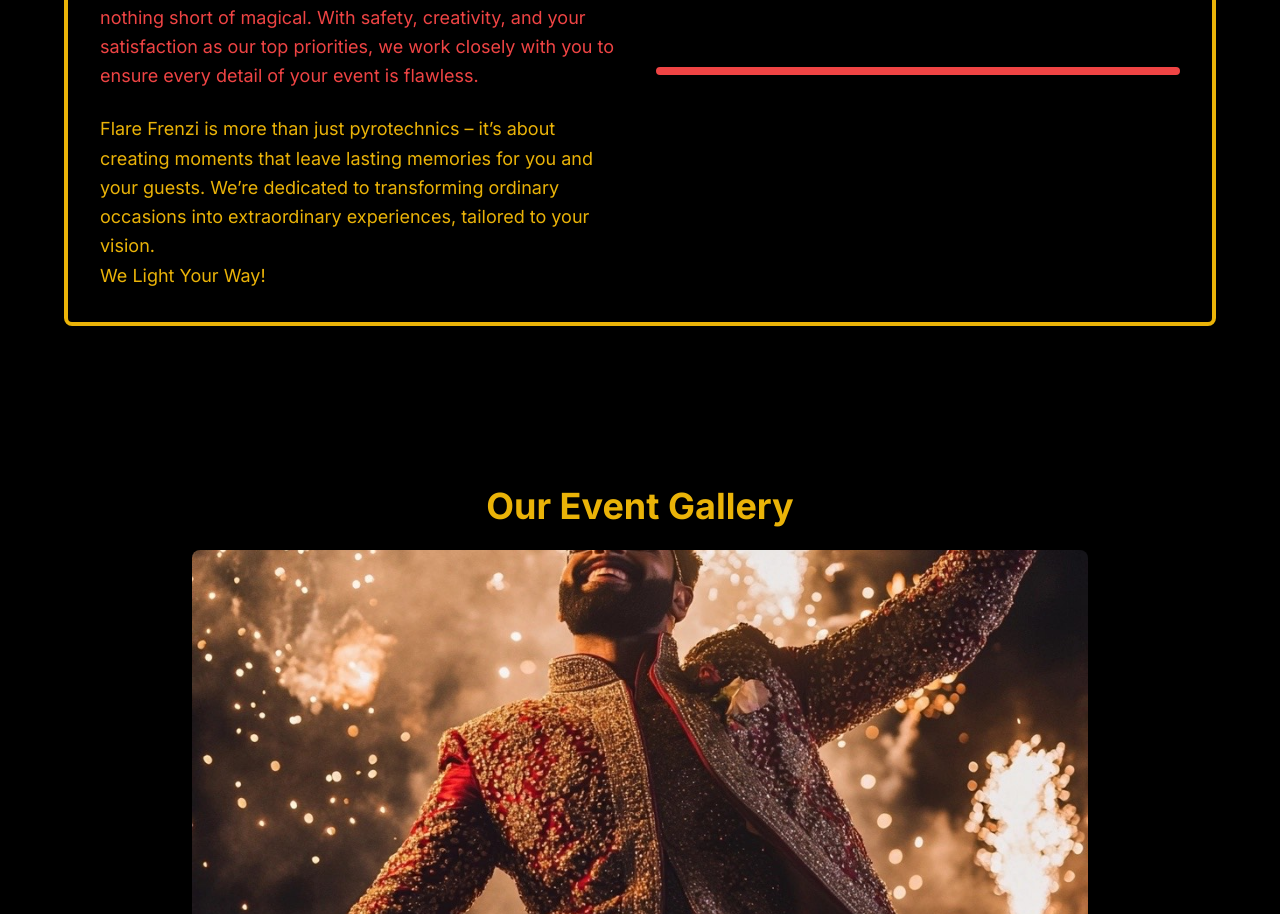
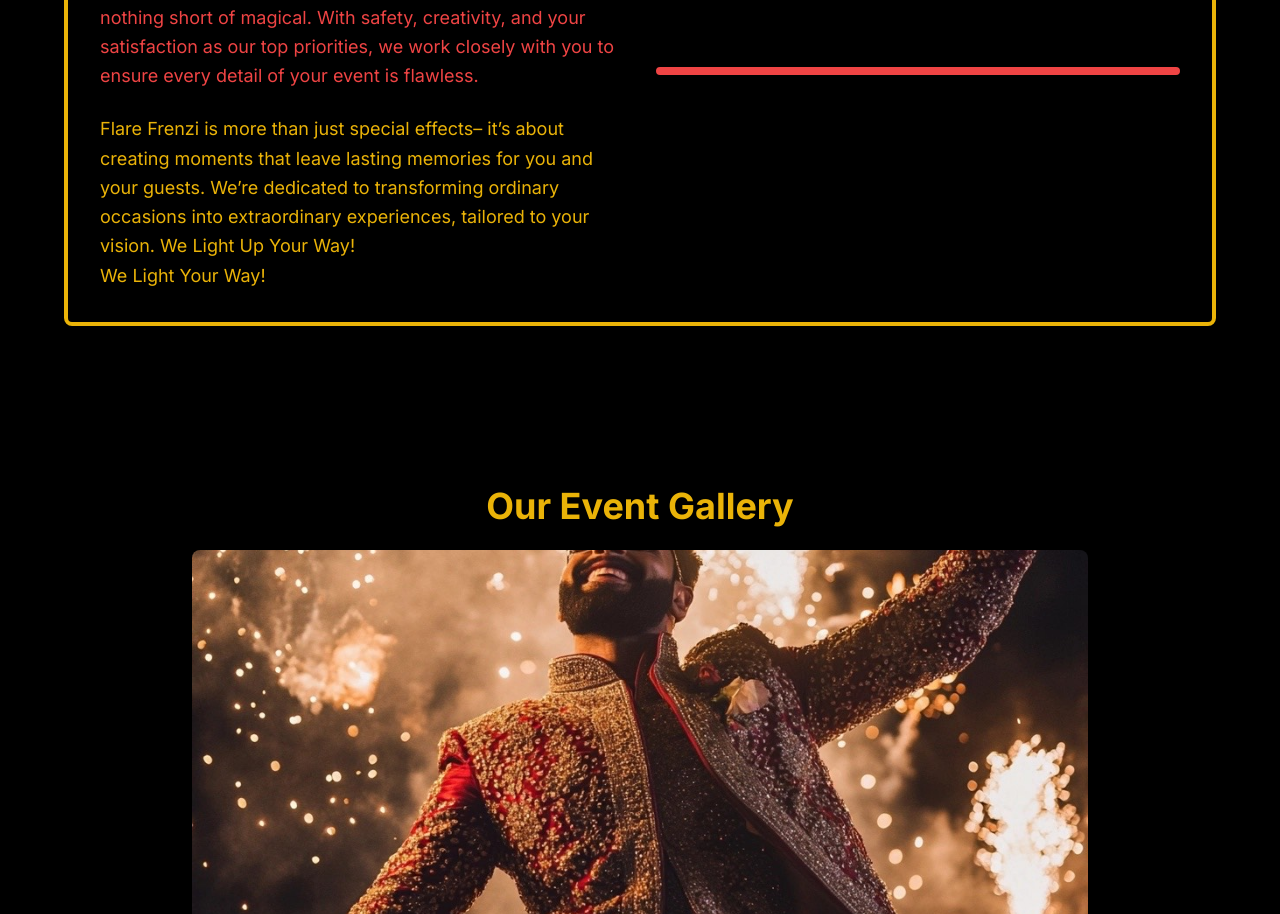
Before and after one commit to Uvaancovie/flare-frenzi, a Next.js app: page / in a window 1280 px wide. Shown: the part 1188-2102 px from the top of the page. Built offline with nearby package versions, Linux system fonts and the light colour scheme; grey boxes are pictures that could not be loaded.

Commit message:
changes to the about page

```diff
--- a/app/components/About.tsx
+++ b/app/components/About.tsx
@@ -25,8 +25,12 @@ const About: React.FC = () => {
             transition={{ duration: 1, delay: 0.5 }}
             className="text-lg leading-relaxed text-red-500"
           >
-          Flare Frenzi is  based in Durban and with our wide range of event enhancements we create an atmosphere that’s nothing short of magical.
-          With safety, creativity, and your satisfaction as our top priorities, we work closely with you to ensure every detail of your event is flawless.
+        Flare Frenzi is  based in Durban and with our wide range of event enhancements we create an atmosphere that’s nothing short of magical.
+With safety, creativity, and your satisfaction as our top priorities, we work closely with you to ensure every detail of your event is flawless.
+
+
+
+
 
           </motion.p>
 
@@ -36,7 +40,9 @@ const About: React.FC = () => {
             transition={{ duration: 1, delay: 0.7 }}
             className="text-lg leading-relaxed text-yellow-500"
           >
-           Flare Frenzi is more than just pyrotechnics – it’s about creating moments that leave lasting memories for you and your guests. We’re dedicated to transforming ordinary occasions into extraordinary experiences, tailored to your vision.
+        Flare Frenzi is more than just special effects– it’s about creating moments that leave lasting memories for you and your guests. We’re dedicated to transforming ordinary occasions into extraordinary experiences, tailored to your vision.
+
+We Light Up Your Way!
            <br />
            We Light Your Way!
           </motion.p>
```
